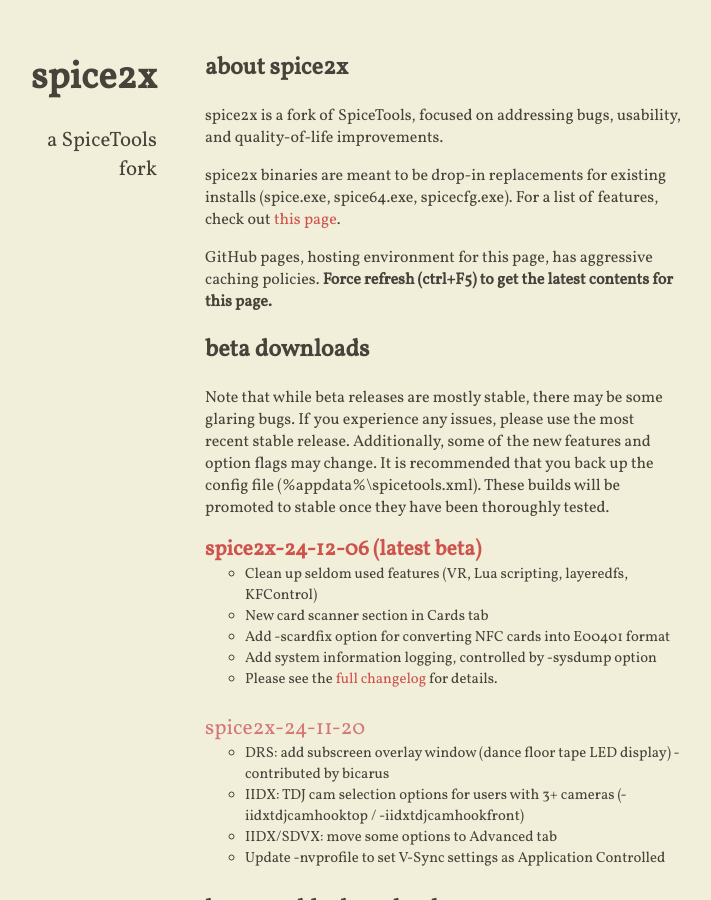
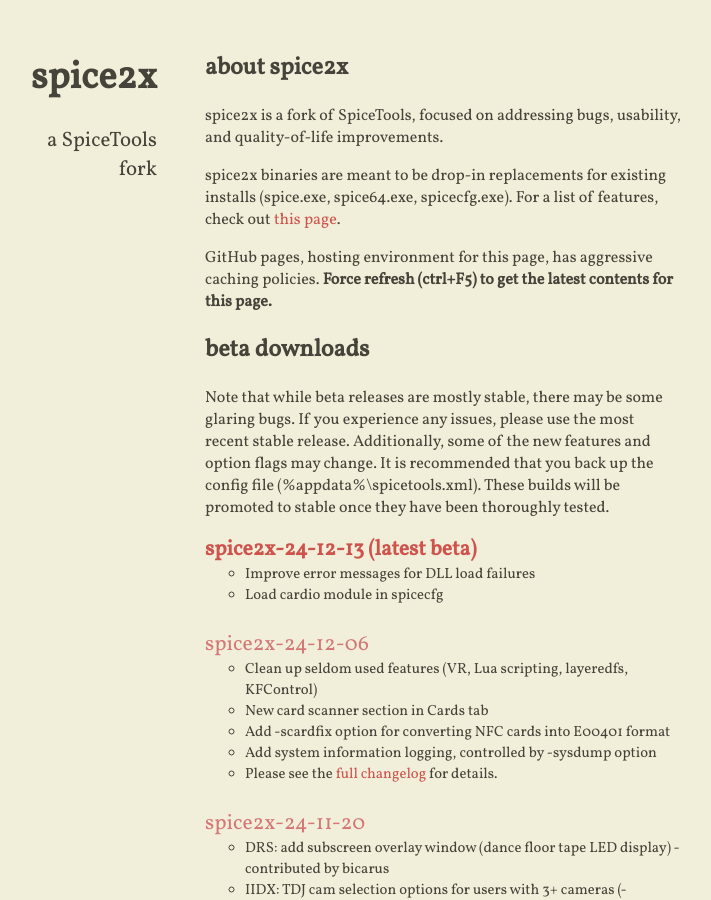
Before and after one commit to spice2x/spice2x.github.io, a Jekyll site: the page built from docs/index.html, in a window 1280 px wide and 900 px high. Shown: the whole window, without its empty margins (299-1010 px from the left). Built offline with Jekyll 4.4.1, drawn with Linux system fonts in a browser that asks for light colours; nearby versions of some CDN libraries.

Commit message:
24-12-13

```diff
--- a/docs/_includes/content.html
+++ b/docs/_includes/content.html
@@ -17,6 +17,15 @@
   stable once they have been thoroughly tested.
 </p>
 <ul class="downloads-beta highlight-latest">
+  <li>
+    <a class="download-link" href="https://github.com/spice2x/spice2x.github.io/releases/download/24-12-13/spice2x-24-12-13.zip">
+      spice2x-24-12-13
+    </a>
+    <ul>
+      <li>Improve error messages for DLL load failures</li>
+      <li>Load cardio module in spicecfg</li>
+    </ul>
+  </li>
   <li>
     <a class="download-link" href="https://github.com/spice2x/spice2x.github.io/releases/download/24-12-06/spice2x-24-12-06.zip">
       spice2x-24-12-06
```
